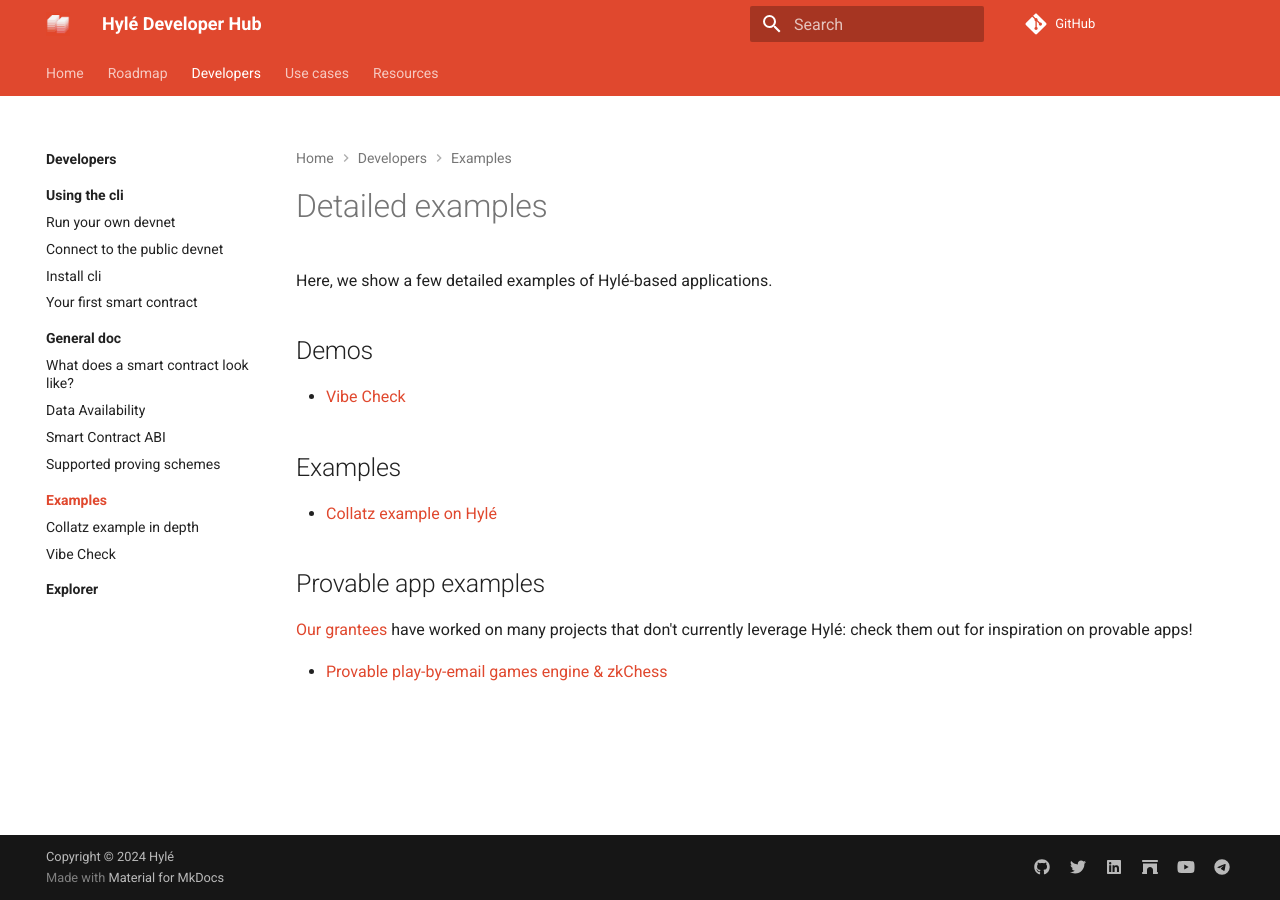
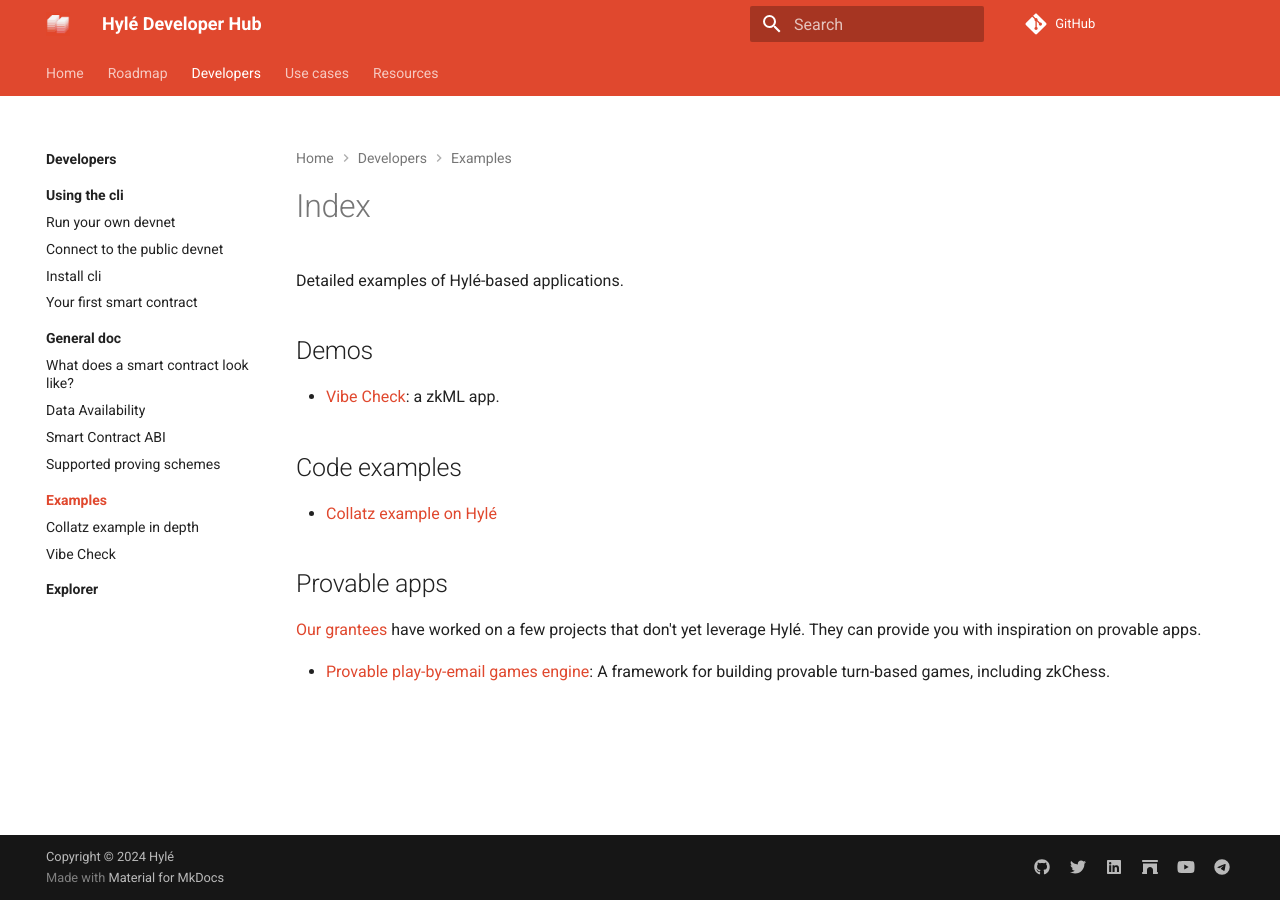
Before and after one commit to Hyle-org/devhub-hyle, an MkDocs documentation site: the page built from docs/developers/examples/index.md, in a window 1280 px wide. Built offline with MkDocs 1.6.1 and Material for MkDocs 9.7.7, drawn with Linux system fonts in a browser that asks for light colours; comment, search, counter and statistics services are not loaded.

Commit message:
get gpt'd

```diff
--- a/docs/developers/examples/index.md
+++ b/docs/developers/examples/index.md
@@ -1,17 +1,15 @@
-# Detailed examples
-
-Here, we show a few detailed examples of Hylé-based applications.
+Detailed examples of Hylé-based applications.
 
 ## Demos
 
-* [Vibe Check](vibe-check.md)
+* [Vibe Check](vibe-check.md): a zkML app.
 
-## Examples
+## Code examples
 
 * [Collatz example on Hylé](collatz-example-in-depth.md)
 
-## Provable app examples
+## Provable apps
 
-[Our grantees](../../resources/grants.md) have worked on many projects that don't currently leverage Hylé: check them out for inspiration on provable apps!
+[Our grantees](../../resources/grants.md) have worked on a few projects that don't yet leverage Hylé. They can provide you with inspiration on provable apps.
 
-* [Provable play-by-email games engine & zkChess](https://github.com/MatteoMer/provable-email-game-engine)
+- [Provable play-by-email games engine](https://github.com/MatteoMer/provable-email-game-engine): A framework for building provable turn-based games, including zkChess.
```
